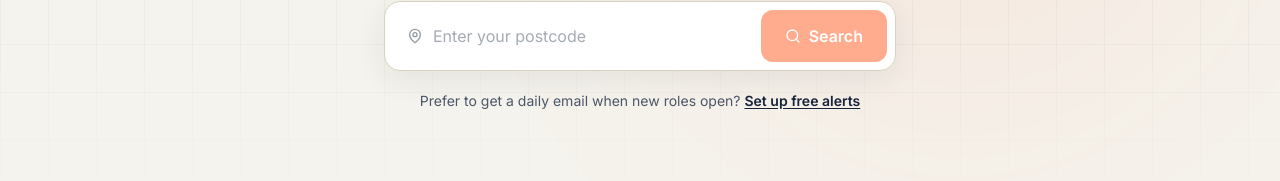
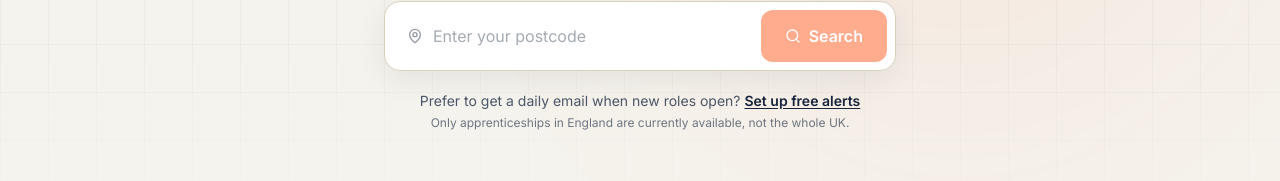
Before and after one commit to daveonplanetearth/apprentize-node, a React (Vite) app: page / in a window 1280 px wide. Shown: the part 484-665 px from the top of the page. Built offline with nearby package versions, Linux system fonts and the light colour scheme; no server answers.

Commit message:
Updated Hero.tsx

```diff
--- a/src/components/Hero.tsx
+++ b/src/components/Hero.tsx
@@ -67,12 +67,17 @@ export default function Hero() {
           </div>
         </form>
 
-        <p className="mt-5 text-sm text-ink-soft animate-fade-up" style={{ animationDelay: '0.18s', opacity: 0 }}>
-          Prefer to get a daily email when new roles open?{' '}
-          <a href="#alerts" className="font-semibold text-ink underline underline-offset-2 hover:text-safety transition-colors">
-            Set up free alerts
-          </a>
-        </p>
+        <div className="mt-5 animate-fade-up" style={{ animationDelay: '0.18s', opacity: 0 }}>
+          <p className="text-sm text-ink-soft">
+            Prefer to get a daily email when new roles open?{' '}
+            <a href="#alerts" className="font-semibold text-ink underline underline-offset-2 hover:text-safety transition-colors">
+              Set up free alerts
+            </a>
+          </p>
+          <p className="mt-1 text-xs text-ink-soft/80">
+            Only apprenticeships in England are currently available, not the whole UK.
+          </p>
+        </div>
       </div>
     </section>
   );
```
